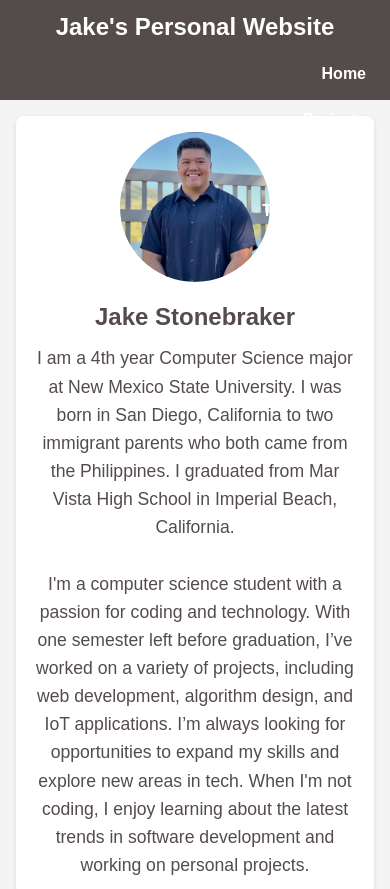
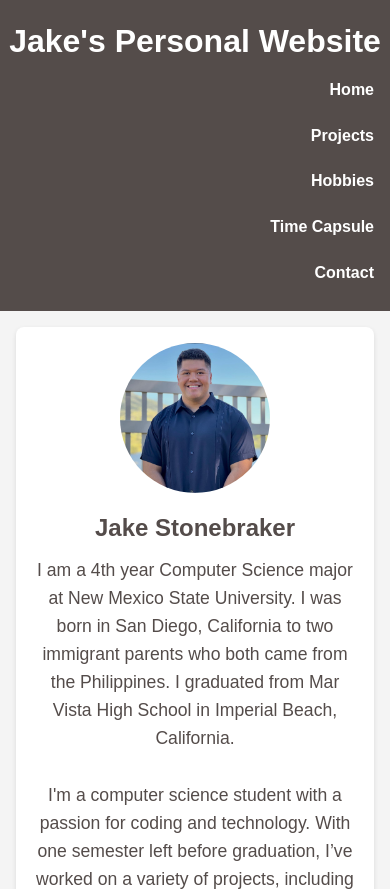
Before and after one commit to Stonebraker39/stonebraker39.github.io, a plain HTML site: page index.html in a window 390 px wide. Shown: the top 889 px of the page. Drawn offline with Linux system fonts and the light colour scheme.

```diff
--- a/style.css
+++ b/style.css
@@ -374,16 +374,3 @@ RESPONSIVE DESIGN - MOBILE ADJUSTMENTS
     padding: 1rem;
   }
 }
-
-/* Responsive Design for Medium Screens */
-@media (max-width: 768px) {
-  .page-header {
-    height: 100px; /* Reduce height for smaller screens */
-    padding: 0.5rem;
-  }
-
-  .page-header h1 {
-    font-size: 1.5rem; /* Smaller font size for mobile */
-    margin-bottom: 5px; /* Adjust spacing */
-  }
-}
```
